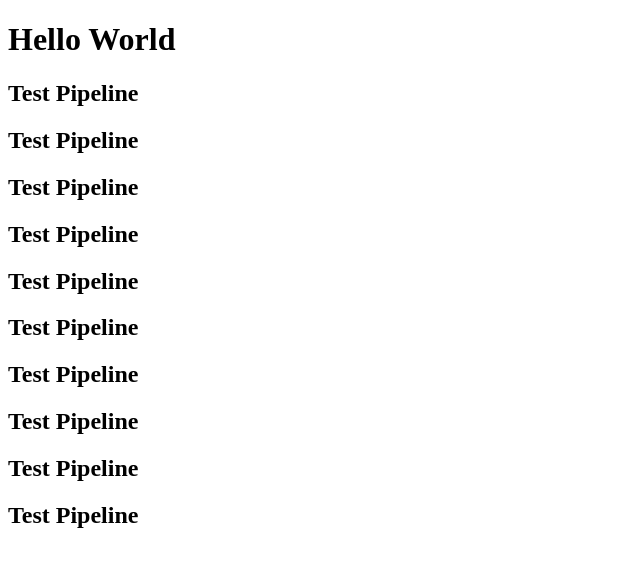
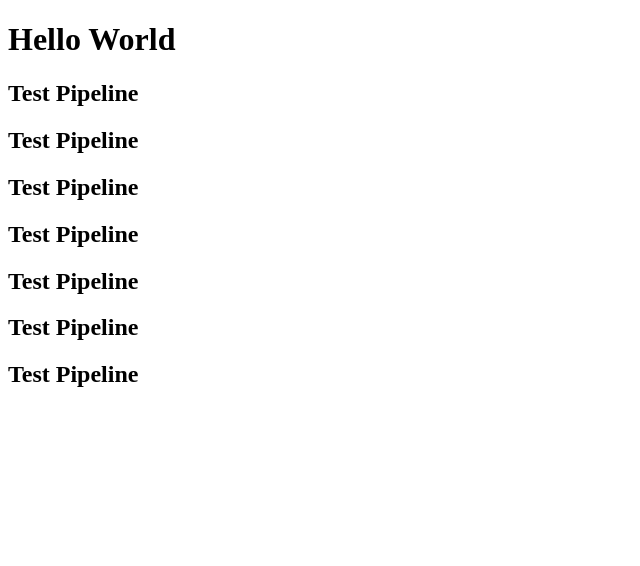
Before and after one commit to zinovkinB/test-pipeline, a plain HTML site: page index.html in a window 1280 px wide. Shown: the whole page, without its empty margins (0-640 px from the left). Drawn offline with Linux system fonts and the light colour scheme.

Commit message:
test3434

```diff
--- a/index.html
+++ b/index.html
@@ -14,8 +14,5 @@
   <h2>Test Pipeline</h2>
   <h2>Test Pipeline</h2>
   <h2>Test Pipeline</h2>
-  <h2>Test Pipeline</h2>
-  <h2>Test Pipeline</h2>
-  <h2>Test Pipeline</h2>
 </body>
 </html>
```
